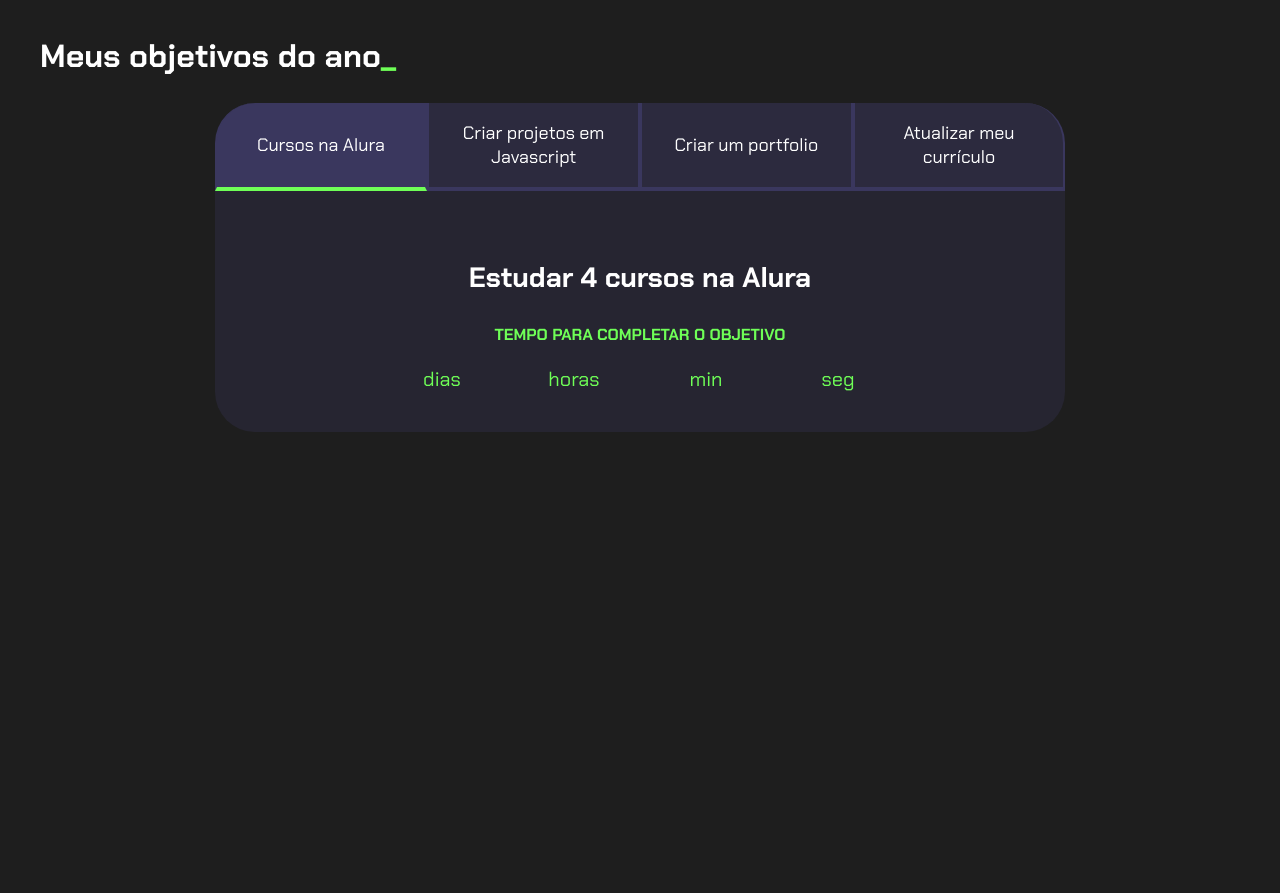
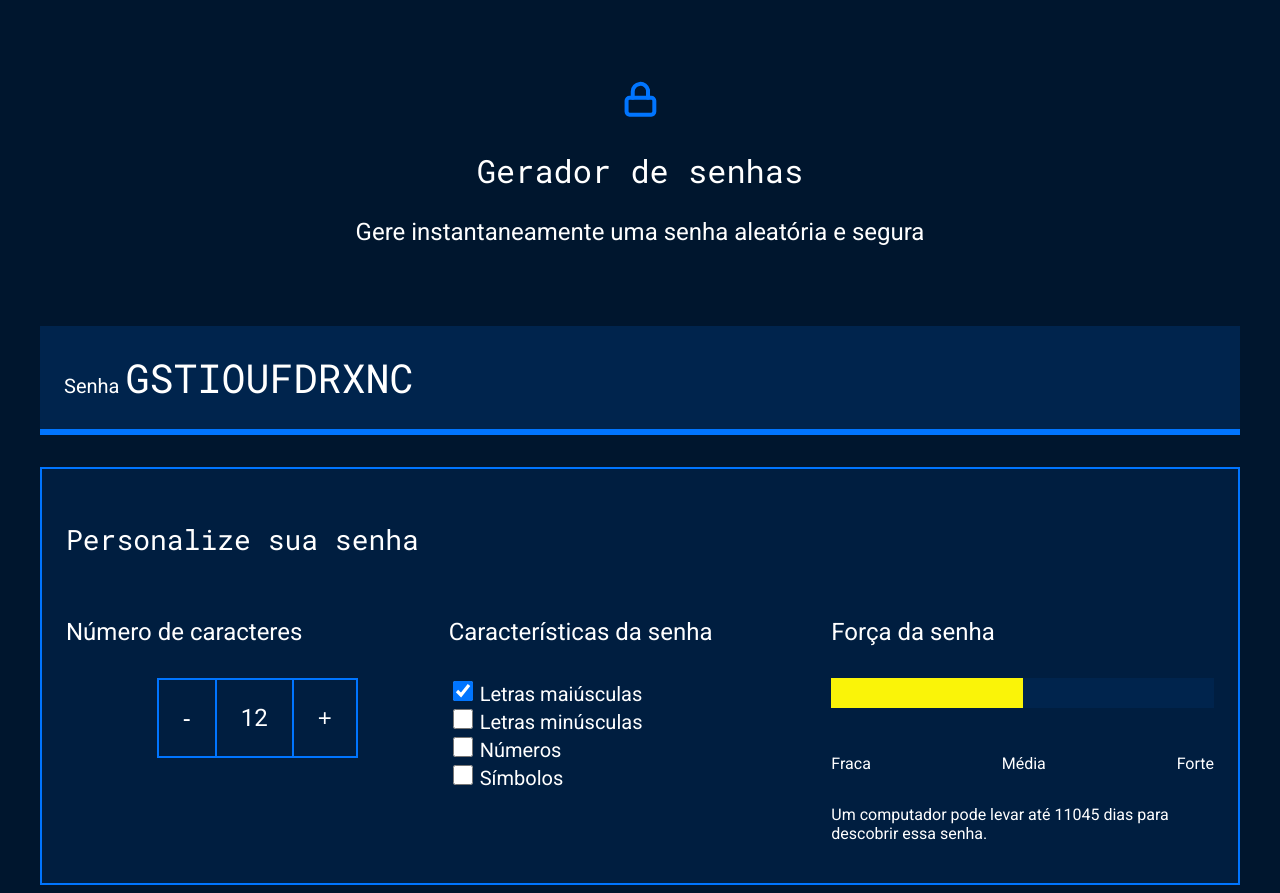
Before and after one commit to arofias/Projeto-de-vida, a plain HTML site: page index.html in a window 1280 px wide. Before the commit the page ends 800 px from the top, so only its background shows below. Drawn offline with Linux system fonts and the light colour scheme; a script that the page names is missing.

Commit message:
Add files via upload

```diff
--- a/index.html
+++ b/index.html
@@ -4,113 +4,65 @@
 <head>
     <meta charset="UTF-8">
     <meta name="viewport" content="width=device-width, initial-scale=1.0">
-    <title>Meus objetivos do ano</title>
+    <title>Gerador de senha</title>
     <link rel="stylesheet" href="style.css">
 </head>
 
 <body>
-    <section class="conteudo-principal">
-        <h2 class="titulo-principal">Meus objetivos do ano<span>_</span></h2>
-        <div class="conteudo">
-            <div class="botoes">
-                <button class="botao ativo">Cursos na Alura</button>
-                <button class="botao">Criar projetos em Javascript</button>
-                <button class="botao">Criar um portfolio</button>
-                <button class="botao">Atualizar meu currículo</button>
-            </div>
-            <div class="abas-textos">
-                <div class="aba-conteudo ativo">
-                    <h3 class="aba-conteudo-titulo-principal">Estudar 4 cursos na Alura</h3>
-                    <h4 class="aba-conteudo-titulo-secundario">Tempo para completar o objetivo</h4>
-                    <div class="contador">
-                        <div class="contador-digito">
-                            <p class="contador-digito-numero" id="dias0"></p>
-                            <p class="contador-digito-texto">dias</p>
-                        </div>
-                        <div class="contador-digito">
-                            <p class="contador-digito-numero" id="horas0"></p>
-                            <p class="contador-digito-texto">horas</p>
-                        </div>
-                        <div class="contador-digito">
-                            <p class="contador-digito-numero" id="min0"></p>
-                            <p class="contador-digito-texto">min</p>
-                        </div>
-                        <div class="contador-digito">
-                            <p class="contador-digito-numero" id="seg0"></p>
-                            <p class="contador-digito-texto">seg</p>
-                        </div>
+    <section class="conteudo">
+        <div class="conteudo-titulo">
+            <img src="unlock.svg" alt="cadeado fechado">
+            <h2 class="titulo-principal">Gerador de senhas</h2>
+            <h3 class="titulo-secundario">Gere instantaneamente uma senha aleatória e segura</h3>
+        </div>
+        <div class="conteudo-senha">
+            <label for="senha">Senha</label>
+            <input name="senha" type="text" id="campo-senha" readonly>
+        </div>
+        <div class="parametro">
+            <h3 class="parametro-titulo">Personalize sua senha</h3>
+            <div class="parametro-coluna__senha">
+                <div class="parametro-senha">
+                    <h4 class="parametro-senha__titulo">Número de caracteres</h4>
+                    <div class="parametro-senha-botoes">
+                        <button class="parametro-senha__botao">-</button>
+                        <p class="parametro-senha__texto">12</p>
+                        <button class="parametro-senha__botao">+</button>
                     </div>
                 </div>
-                <div class="aba-conteudo">
-                    <h3 class="aba-conteudo-titulo-principal">Criar 5 projetos em Javascript</h3>
-                    <h4 class="aba-conteudo-titulo-secundario">Tempo para completar o objetivo</h4>
-                    <div class="contador">
-                        <div class="contador-digito">
-                            <p class="contador-digito-numero" id="dias1"></p>
-                            <p class="contador-digito-texto">dias</p>
-                        </div>
-                        <div class="contador-digito">
-                            <p class="contador-digito-numero" id="horas1"></p>
-                            <p class="contador-digito-texto">horas</p>
-                        </div>
-                        <div class="contador-digito">
-                            <p class="contador-digito-numero" id="min1"></p>
-                            <p class="contador-digito-texto">min</p>
-                        </div>
-                        <div class="contador-digito">
-                            <p class="contador-digito-numero" id="seg1"></p>
-                            <p class="contador-digito-texto">seg</p>
-                        </div>
+                <div class="parametro-senha">
+                    <h4 class="parametro-senha__titulo">Características da senha</h4>
+                    <div class="parametro-senha-checkbox">
+                        <input name="maiusculo" type="checkbox" class="checkbox" checked>
+                        <label for="maiusculo">Letras maiúsculas</label>
+                    </div>
+                    <div class="parametro-senha-checkbox">
+                        <input name="minusculo" type="checkbox" class="checkbox">
+                        <label for="minusculo">Letras minúsculas</label>
+                    </div>
+                    <div class="parametro-senha-checkbox">
+                        <input name="numero" type="checkbox" class="checkbox">
+                        <label for="numero">Números</label>
+                    </div>
+                    <div class="parametro-senha-checkbox">
+                        <input name="simbolo" type="checkbox" class="checkbox">
+                        <label for="simbolo">Símbolos</label>
                     </div>
                 </div>
-                <div class="aba-conteudo">
-                    <h3 class="aba-conteudo-titulo-principal">Criar um portfolio com os meus 3 melhores projetos</h3>
-                    <h4 class="aba-conteudo-titulo-secundario">Tempo para completar o objetivo</h4>
-                    <div class="contador">
-                        <div class="contador-digito">
-                            <p class="contador-digito-numero" id="dias2"></p>
-                            <p class="contador-digito-texto">dias</p>
-                        </div>
-                        <div class="contador-digito">
-                            <p class="contador-digito-numero" id="horas2"></p>
-                            <p class="contador-digito-texto">horas</p>
-                        </div>
-                        <div class="contador-digito">
-                            <p class="contador-digito-numero" id="min2"></p>
-                            <p class="contador-digito-texto">min</p>
-                        </div>
-                        <div class="contador-digito">
-                            <p class="contador-digito-numero" id="seg2"></p>
-                            <p class="contador-digito-texto">seg</p>
-                        </div>
+                <div class="parametro-senha">
+                    <h4 class="parametro-senha__titulo">Força da senha</h4>
+                    <div class="barra"></div>
+                    <div class="forca fraca"></div>
+                    <div class="parametro-senha-textos">
+                        <p>Fraca</p>
+                        <p>Média</p>
+                        <p>Forte</p>
                     </div>
-                </div>
-                <div class="aba-conteudo">
-                    <h3 class="aba-conteudo-titulo-principal">Atualizar meu curriculo com os certificados da Alura</h3>
-                    <h4 class="aba-conteudo-titulo-secundario">Tempo para completar o objetivo</h4>
-                    <div class="contador">
-                        <div class="contador-digito">
-                            <p class="contador-digito-numero" id="dias3"></p>
-                            <p class="contador-digito-texto">dias</p>
-                        </div>
-                        <div class="contador-digito">
-                            <p class="contador-digito-numero" id="horas3"></p>
-                            <p class="contador-digito-texto">horas</p>
-                        </div>
-                        <div class="contador-digito">
-                            <p class="contador-digito-numero" id="min3"></p>
-                            <p class="contador-digito-texto">min</p>
-                        </div>
-                        <div class="contador-digito">
-                            <p class="contador-digito-numero" id="seg3"></p>
-                            <p class="contador-digito-texto">seg</p>
-                        </div>
-                    </div>
+                    <p class="entropia"></p>
                 </div>
             </div>
         </div>
     </section>
     <script src="main.js"></script>
 </body>
-
 </html>
--- /dev/null
+++ b/main.js
@@ -0,0 +1,77 @@
+const numeroSenha = document.querySelector('.parametro-senha__texto');
+let tamanhoSenha = 12;
+numeroSenha.textContent = tamanhoSenha;
+const letrasMaiusculas = 'ABCDEFGHIJKLMNOPQRSTUVXYWZ';
+const letrasMinusculas = 'abcdefghijklmnopqrstuvxywz';
+const numeros = '0123456789';
+const simbolos = '!@%*?';
+const botoes = document.querySelectorAll('.parametro-senha__botao');
+const campoSenha = document.querySelector('#campo-senha');
+const checkbox = document.querySelectorAll('.checkbox');
+const forcaSenha = document.querySelector('.forca');
+
+botoes[0].onclick = diminuiTamanho;
+botoes[1].onclick = aumentaTamanho;
+
+function diminuiTamanho() {
+    if (tamanhoSenha > 1) {
+        // tamanhoSenha = tamanhoSenha-1;
+        tamanhoSenha--;
+    }
+    numeroSenha.textContent = tamanhoSenha;
+    geraSenha();
+}
+function aumentaTamanho() {
+    if (tamanhoSenha < 20) {
+        // tamanhoSenha = tamanhoSenha+1;
+        tamanhoSenha++;
+    }
+    numeroSenha.textContent = tamanhoSenha;
+    geraSenha();
+}
+
+for (i = 0; i < checkbox.length; i++) {
+    checkbox[i].onclick = geraSenha;
+}
+
+geraSenha();
+
+function geraSenha() {
+    let alfabeto = '';
+    if (checkbox[0].checked) {
+        alfabeto = alfabeto + letrasMaiusculas;
+    }
+    if (checkbox[1].checked) {
+        alfabeto = alfabeto + letrasMinusculas;
+    }
+    if (checkbox[2].checked) {
+        alfabeto = alfabeto + numeros;
+    }
+    if (checkbox[3].checked) {
+        alfabeto = alfabeto + simbolos;
+    }
+    let senha = '';
+    for (let i = 0; i < tamanhoSenha; i++) {
+        let numeroAleatorio = Math.random() * alfabeto.length;
+        numeroAleatorio = Math.floor(numeroAleatorio);
+        senha = senha + alfabeto[numeroAleatorio];
+    }
+    campoSenha.value = senha;
+    classificaSenha(alfabeto.length);
+
+}
+
+function classificaSenha(tamanhoAlfabeto){
+    let entropia = tamanhoSenha * Math.log2(tamanhoAlfabeto);
+    console.log(entropia);
+    forcaSenha.classList.remove('fraca','media','forte');
+    if (entropia > 57){
+        forcaSenha.classList.add('forte');
+    } else if (entropia > 35 && entropia < 57 ) {
+        forcaSenha.classList.add('media');
+    } else if (entropia <= 35){
+        forcaSenha.classList.add('fraca');
+    }
+    const valorEntropia = document.querySelector('.entropia');
+    valorEntropia.textContent = "Um computador pode levar até " + Math.floor(2**entropia/(100e6*60*60*24)) + " dias para descobrir essa senha.";
+}
--- a/style.css
+++ b/style.css
@@ -1,128 +1,152 @@
-@import url('https://fonts.googleapis.com/css2?family=Chakra+Petch:wght@400;700&display=swap');
+@import url('https://fonts.googleapis.com/css2?family=Roboto&family=Roboto+Mono&display=swap');
 
-:root {
-    --cor-de-fundo: #1E1E1E;
-    --verde: #6FFF57;
-    --branco: #FFFFFF;
-    --botao-ativo: #3A375E;
-    --botao-inativo: rgba(58, 55, 94, 0.5);
-    --texto-fundo: rgba(58, 55, 94, 0.3);
+:root{
+    --branco: white;
+    --cor-de-fundo: #00162E;
+    --fundo-senha: #00244D;
+    --fundo-texto: #001E40;
+    --borda: #0075FF;
+    --roboto: 'Roboto', sans-serif;
+    --roboto-mono: 'Roboto Mono', monospace;
 }
 
-body {
+*{
+    font-weight: 400;
+}
+
+body{
+    color: var(--branco);
     background-color: var(--cor-de-fundo);
+    font-family: var(--roboto);
+}
+
+.titulo-principal{
+    font-family: var(--roboto-mono);
+    font-size: 32px;
+}
+
+.titulo-secundario{
+    font-size: 24px;
+}
+
+.conteudo-titulo{
+    text-align: center;
+    margin-top: 80px;
+}
+
+.conteudo-senha{
+    margin-top: 80px;
+    background: var(--fundo-senha);
+    padding: 24px;
+    border-bottom: 6px solid var(--borda);
+}
+
+#campo-senha{
+    background-color: var(--fundo-senha);
+    border: none;
     color: var(--branco);
-    font-family: 'Chakra Petch', sans-serif;
+    font-family: var(--roboto-mono);
+    font-size: 40px;
+    width: 70%;
+}
+
+#campo-senha:focus{
+    outline: none;
+}
+
+.conteudo{
+    max-width: 1200px;
+    margin: 0 auto;
+}
+
+.parametro{
+    background-color: var(--fundo-texto);
+    border: 2px solid var(--borda);
+    margin-top: 32px;
+    padding: 24px;
+}
+
+.parametro-titulo{
+    font-family: var(--roboto-mono);
+    font-size: 28px;
+}
+
+.parametro-senha__titulo{
+    font-size:24px;
+}
+
+.parametro-coluna__senha{
+    display: flex;
+    flex-direction: column;
+    justify-content: center;
+}
+.parametro-senha{
+    width: 50%;
+    margin: 0 auto;
+}
+
+.parametro-senha-botoes{
+    display: flex;
+    justify-content: center;
+}
+
+.parametro-senha__botao{
+    background-color: var(--fundo-texto);
+    color: var(--branco);
+    border: 2px solid var(--borda);
+    padding: 24px;
+    font-size: 24px;
+    cursor: pointer;
+}
+.parametro-senha__texto{
+    padding: 24px;
+    border-top: 2px solid var(--borda);
+    border-bottom: 2px solid var(--borda);
+    margin: 0;
+    font-size: 24px;
+}
+
+label{
+    font-size: 20px;
+}
+
+.checkbox{
+    width: 20px;
+    height: 20px;
+    cursor: pointer;
+}
+
+.barra{
+    background-color: var(--fundo-senha);
+    height: 30px;
+    width: 100%;
+}
+.forca{
+    height: 30px;
+    position: relative;
+    bottom: 30px;
+}
+.fraca{
+    width: 25%;
+    background-color: #E71B32;
+}
+.media{
+    background-color: #FAF408;
+    width: 50%;
+}
+.forte{
+    background-color: #00FF85;
+    width: 100%;
+}
+
+.parametro-senha-textos{
+    display: flex;
+    justify-content: space-between;
 }
 
 
-.conteudo-principal {
-    display: flex;
-    flex-direction: column;
-    justify-content: center;
-    align-items: center;
-    max-width: 1200px;
-    width: 100%;
-    margin: 0 auto;
-}
-
-.titulo-principal {
-    text-align: left;
-    width: 100%;
-    font-size: 32px;
-}
-
-.titulo-principal span {
-    color: var(--verde);
-}
-
-
-.botao {
-    font-family: 'Chakra Petch', sans-serif;
-    background-color: var(--botao-inativo);
-    color: var(--branco);
-    display: flex;
-    justify-content: center;
-    padding: 1em;
-    font-size: 18px;
-    align-items: center;
-    width: 100%;
-    border-bottom: 4px solid var(--botao-ativo);
-    border-left: 2px solid var(--botao-ativo);
-    border-right: 2px solid var(--botao-ativo);
-    border-top: none;
-}
-
-.botao:first-child {
-    border-radius: 40px 40px 0 0;
-}
-
-.botoes {
-    display: block;
-}
-
-.botao.ativo{
-    background-color: var(--botao-ativo);
-    border-bottom: 4px solid var(--verde);
-}
-
-.abas-textos{
-    background-color: var(--texto-fundo);
-    padding: 40px;
-    border-radius: 0 0 40px 40px;
-}
-.aba-conteudo.ativo{
-    display:block;
-}
-
-.aba-conteudo{
-    display: none;
-}
-
-.aba-conteudo-titulo-principal{
-    font-size: 28px;
-    text-align: center;
-}
-.aba-conteudo-titulo-secundario{
-    text-align: center;
-    color: var(--verde);
-    text-transform: uppercase;
-}
-
-.contador{
-    display:flex;
-    justify-content: center;
-    flex-wrap: wrap;
-}
-.contador-digito{
-    padding: 0 16px;
-    text-align: center;
-    min-width: 100px;
-}
-
-.contador-digito-numero{
-    font-size: 80px;
-    margin: 0;
-
-}
-
-.contador-digito-texto{
-    color: var(--verde);
-    font-size: 20px;
-    margin: 0;
-
-}
-
 @media screen and (min-width: 768px) {
-    .botoes {
-        display: flex;
-    }
-
-    .botao:first-child {
-        border-radius: 40px 0 0 0;
-    }
-
-    .botao:last-child {
-        border-radius: 0 40px 0 0;
+    .parametro-coluna__senha{
+        flex-direction: row;
     }
 }
```
Also changed, not shown: unlock.svg (added).
